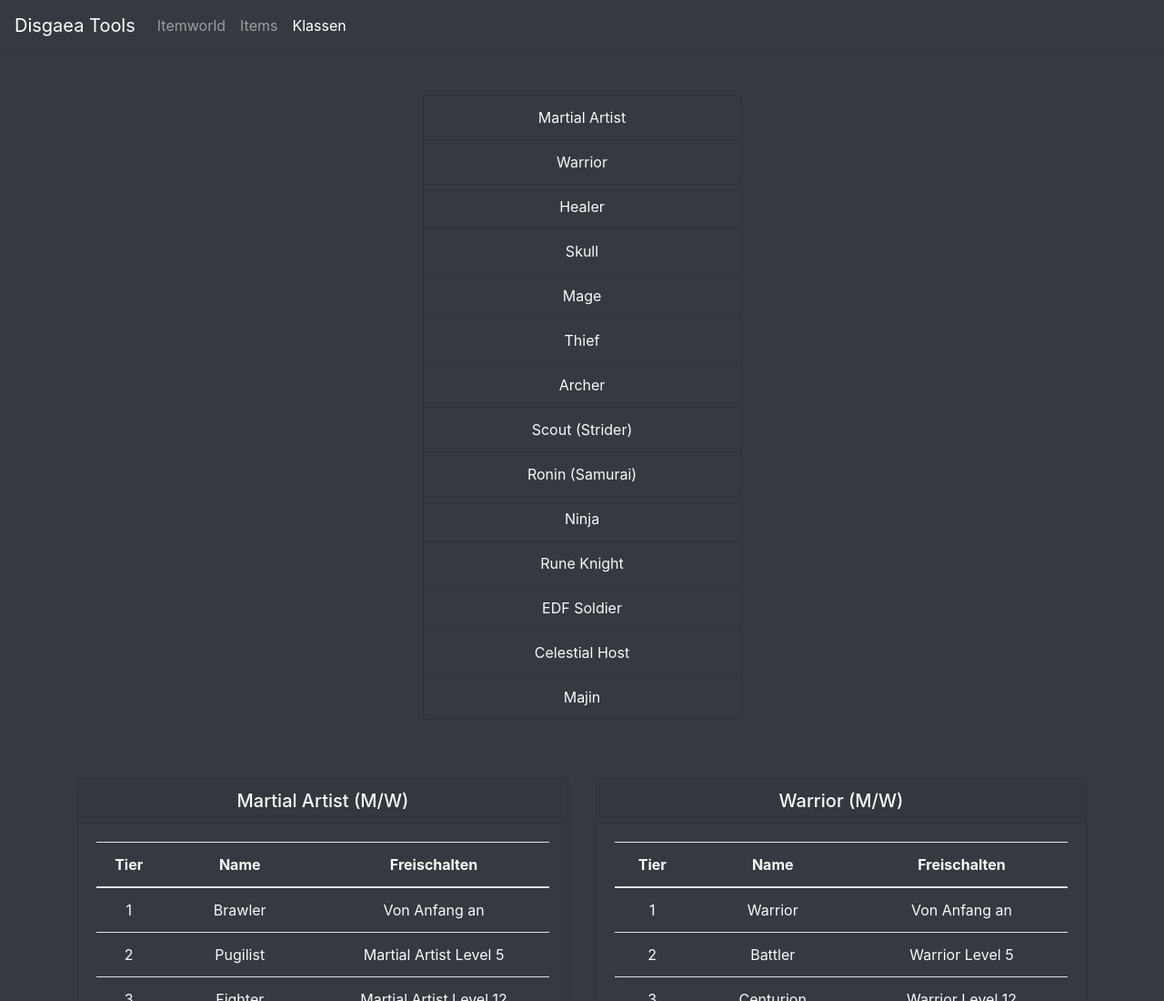
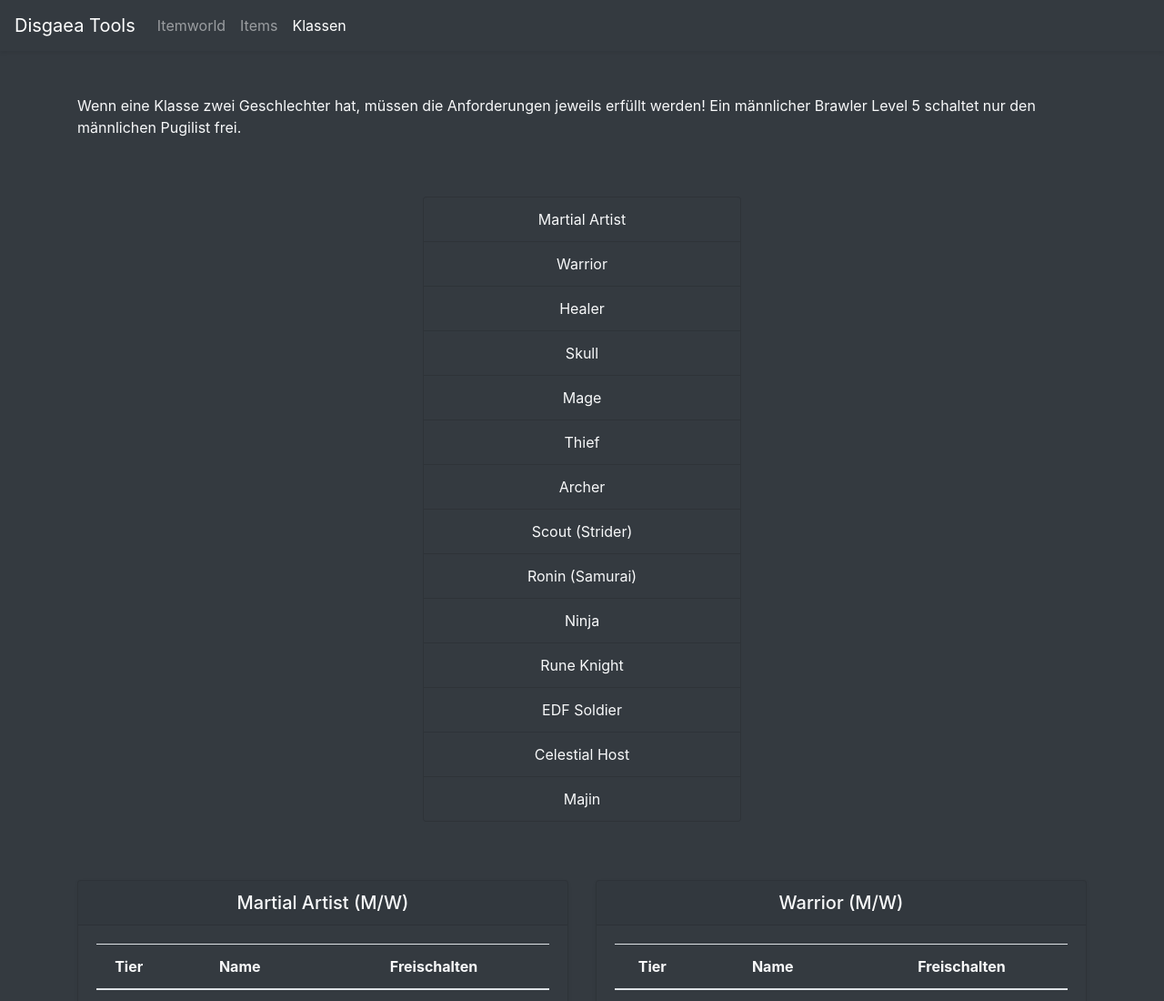
Before and after one commit to zibbozz/disgaeatools, a plain HTML site: page classes.html in a window 1280 px wide. Shown: the top 1100 px of the page at 91% size. Drawn offline with Linux system fonts and the light colour scheme.

Commit message:
added male/female unlock description

```diff
--- a/classes.html
+++ b/classes.html
@@ -31,6 +31,11 @@
 			</div>
 		</nav>
 		<div class="container">
+			<div class="row bg-dark text-light mt-5">
+				<div class="col-12">
+					<p>Wenn eine Klasse zwei Geschlechter hat, müssen die Anforderungen jeweils erfüllt werden! Ein männlicher Brawler Level 5 schaltet nur den männlichen Pugilist frei.</p>
+				</div>
+			</div>
 			<div class="row bg-dark text-light mt-5">
 				<div class="col-12 col-md-4 offset-md-4">
 					<div class="list-group">
```
